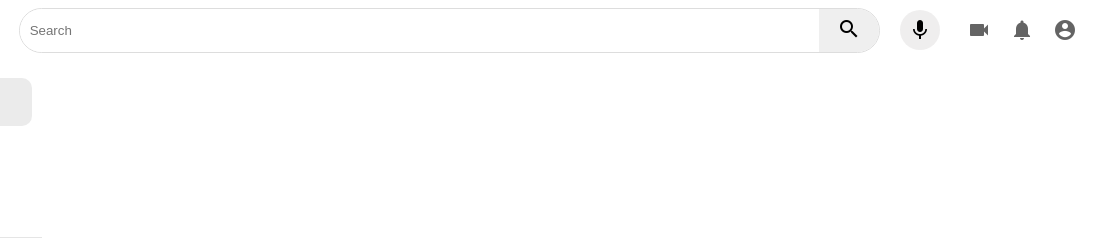
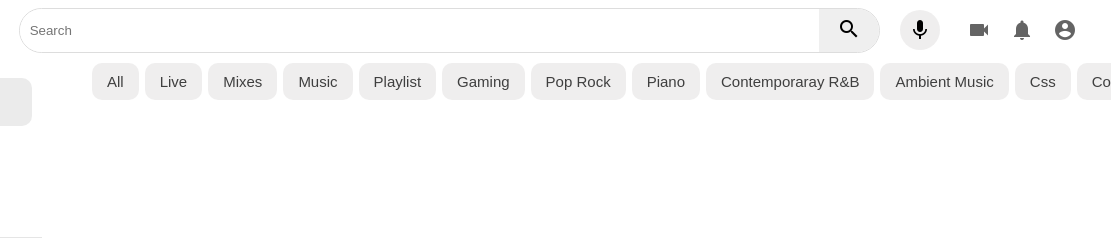
Before and after one commit to InetaKr/YoutubeCloneBranch, a plain HTML site: page index.html in a window 1280 px wide. Shown: the top 243 px of the page, 169-1280 px from the left. Drawn offline with Linux system fonts and the light colour scheme.

Commit message:
added choices with styles

```diff
--- a/index.html
+++ b/index.html
@@ -102,5 +102,24 @@
          <hr>
          <p class="copyrights"><i class="fa fa-copyright"></i>  2023 Google LLC</p>
           </div>
+          <div class="choises">
+            <input type="button" value="All" class="button">
+            <input type="button" value="Live" class="button">
+            <input type="button" value="Mixes" class="button">
+            <input type="button" value="Music" class="button">
+            <input type="button" value="Playlist" class="button">
+            <input type="button" value="Gaming" class="button">
+            <input type="button" value="Pop Rock" class="button">
+            <input type="button" value="Piano" class="button">
+            <input type="button" value="Contemporaray R&B" class="button">
+            <input type="button" value="Ambient Music" class="button">
+            <input type="button" value="Css" class="button">
+            <input type="button" value="Coding" class="button">
+            <input type="button" value="News" class="button">
+            <input type="button" value="Recently uploaded" class="button">
+            <input type="button" value="Watched" class="button">
+            <input type="button" value="New to you" class="button">
+          </div>
+     </main>
 </body>
 </html>
--- a/main.css
+++ b/main.css
@@ -175,3 +175,27 @@ header {
     gap: 5px;
     align-items: center;
   }
+  .choises {
+    width: 100%;
+    margin-top: 50px;
+    margin-left: 250px;
+    display: flex;
+    background-color: white;
+    position: fixed;
+  }
+
+  .button {
+    width: auto;
+    padding: 10px 15px;
+    margin: 5px 3px;
+    text-align: center;
+    font-size: 15px;
+    color: rgb(63, 63, 63);
+    background-color: rgba(226, 223, 223, 0.541);
+    border: none;
+    border-radius: 10px;
+  }
+  .choises .button:hover:not(.on) {
+    background-color: rgba(172, 169, 169, 0.295);
+    cursor: pointer;
+  }
```
